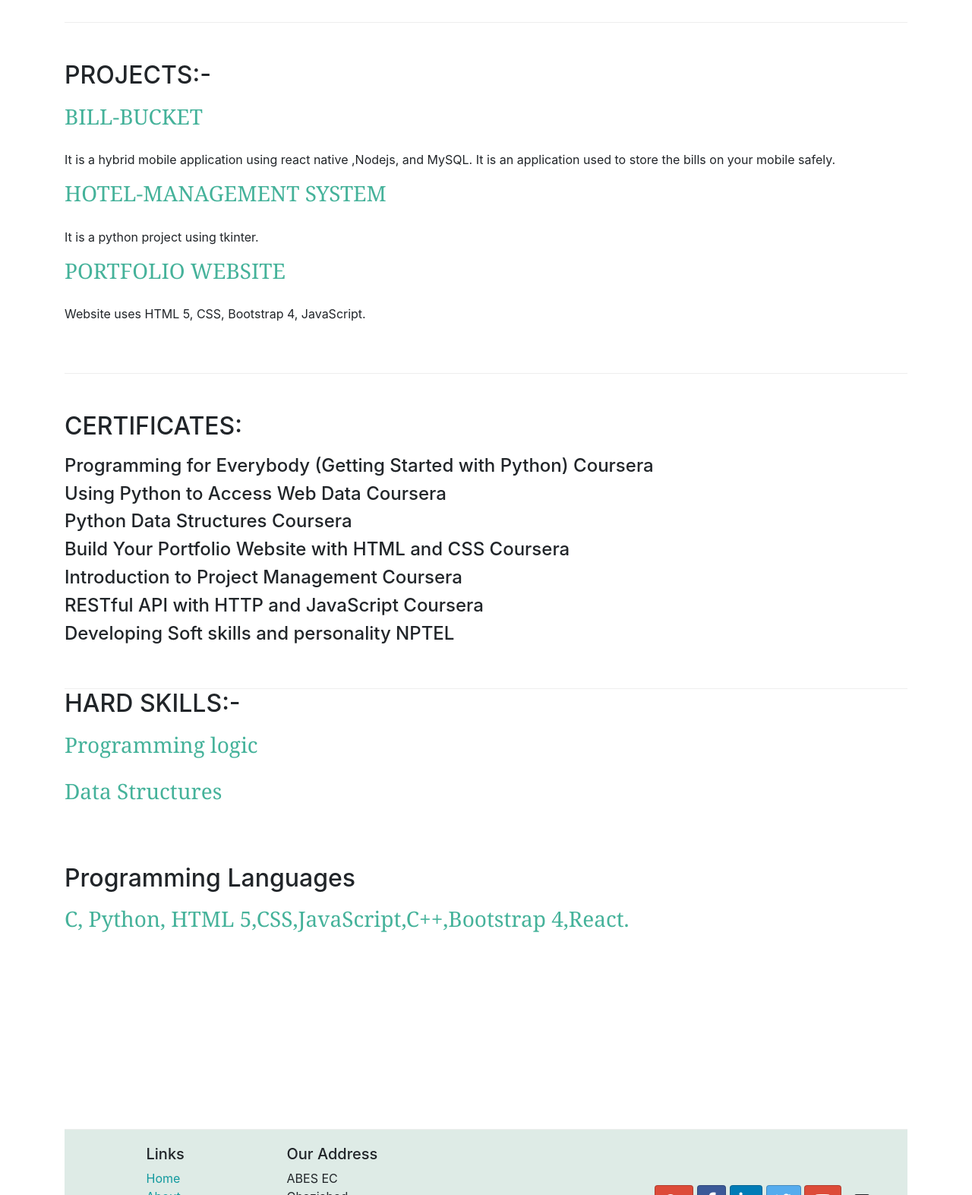
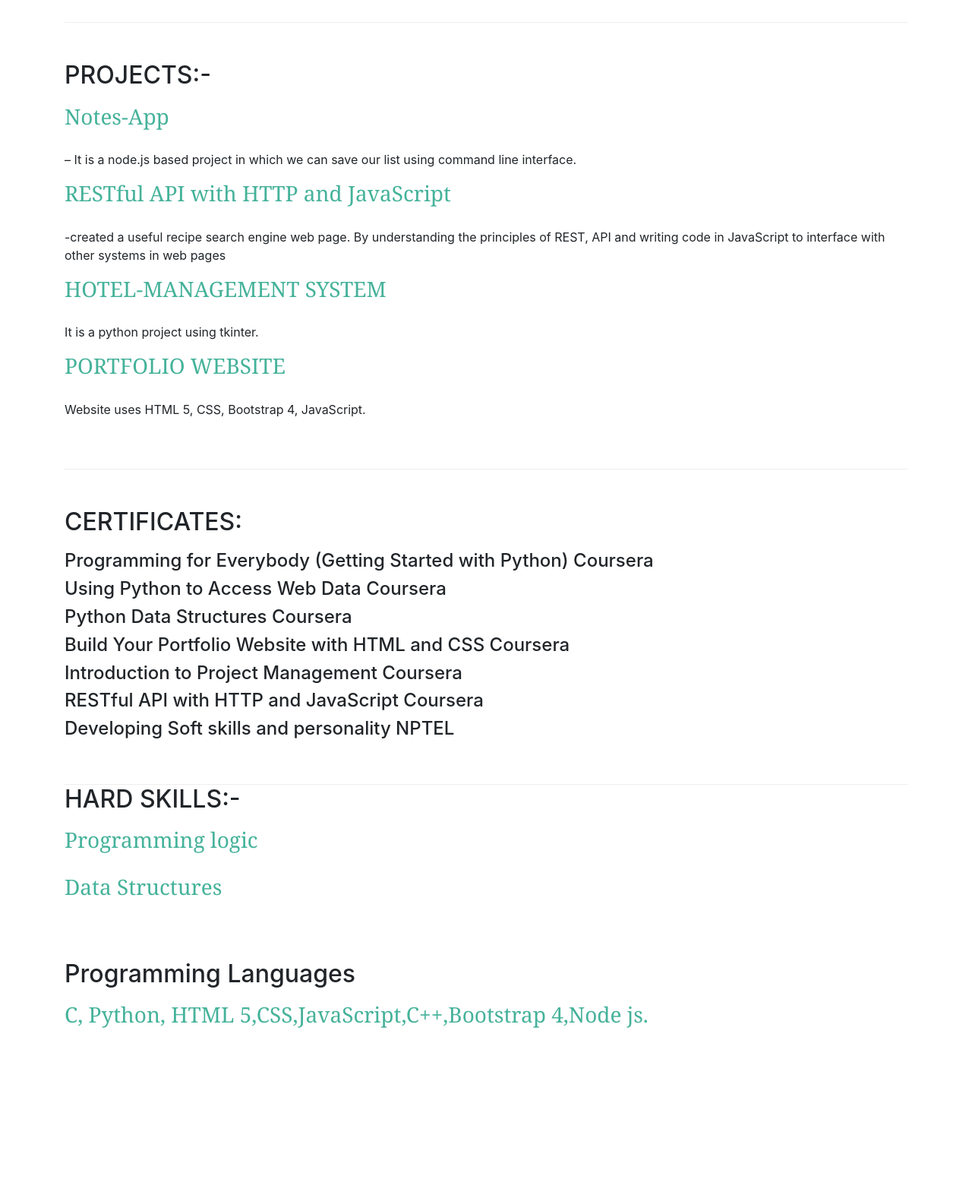
Before and after one commit to khushikhoker/khushikhoker.github.io, a plain HTML site: page aboutus.html in a window 1280 px wide. Shown: the part 1560-3133 px from the top of the page at 76% size. Drawn offline with nearby package versions, Linux system fonts and the light colour scheme.

Commit message:
Update aboutus.html

```diff
--- a/aboutus.html
+++ b/aboutus.html
@@ -140,10 +140,13 @@
         <div class="row  row-content">
             <div>
                 <h2>PROJECTS:-</h2>
-                <h3>BILL-BUCKET</h3>
-                <p   class="d-none d-sm-block">It is a hybrid mobile application using react native ,Nodejs, and MySQL.
-                    It is an application used to store the bills on your mobile safely.
+                <h3>Notes-App</h3>
+                <p   class="d-none d-sm-block">– It is a node.js based project in which we can save our list using command line interface.
                     </p>
+		    <h3>RESTful API with HTTP and JavaScript</h3>
+		    <p> -created a useful recipe search engine web page.
+By understanding the principles of REST, API and writing code in JavaScript to interface with
+other systems in web pages</p>
                 <h3>HOTEL-MANAGEMENT SYSTEM</h3>
                 <p  class="d-none d-sm-block">It is a python project using tkinter.</p>
                 <h3>PORTFOLIO WEBSITE</h3>
@@ -173,7 +176,7 @@
             <h2>Programming Languages </h2>
             <h3>C,
                 Python,
-                HTML 5,CSS,JavaScript,C++,Bootstrap 4,React.
+                HTML 5,CSS,JavaScript,C++,Bootstrap 4,Node js.
               </h3>
 
         </div>
```
